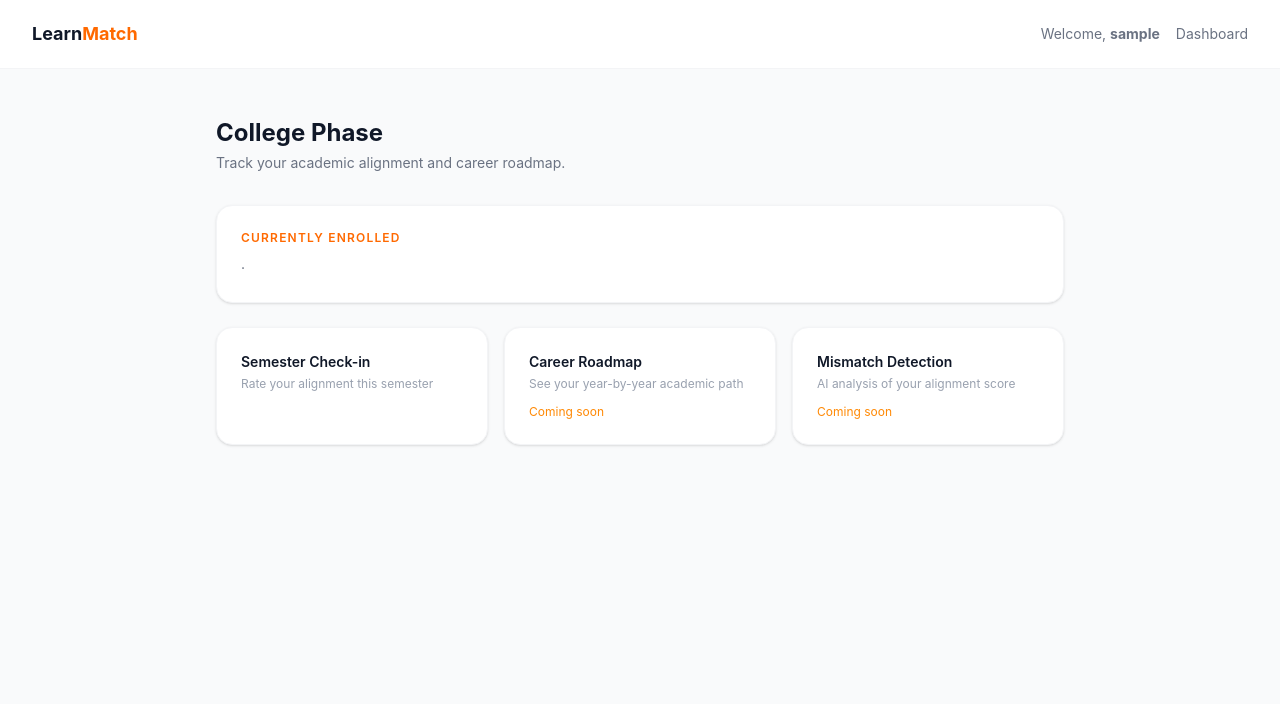
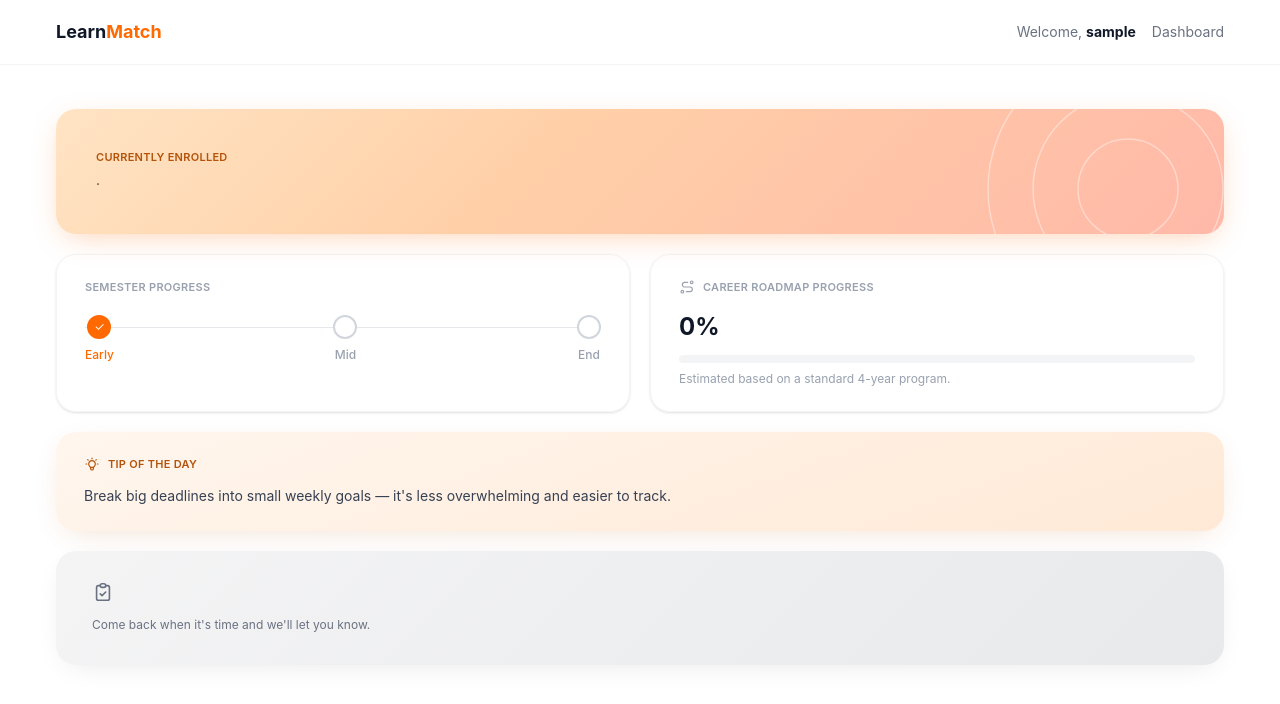
Before and after one commit to Shan-IT12/learnmatch, a React (Vite) app in the folder client/: page /college in a window 1280 px wide. Shown: the top 704 px of the page. Built offline with nearby package versions, Linux system fonts and the light colour scheme; no server answers; sample sign-in values are in the browser's storage.

Commit message:
Redesign College Dashboard with roadmap progress, tip of the day, and mismatch detection card

```diff
--- a/client/src/pages/college/CollegeDashboard.jsx
+++ b/client/src/pages/college/CollegeDashboard.jsx
@@ -1,5 +1,51 @@
 import { useState, useEffect } from 'react'
 import { useNavigate } from 'react-router-dom'
+import { IconArrowRight, IconClipboardCheck, IconRoute, IconBulb, IconAlertTriangle, IconCircleCheck } from '@tabler/icons-react'
+
+const PHASE_ORDER = ['Early', 'Mid', 'End']
+const PHASE_FRACTION = { Early: 0, Mid: 0.5, End: 1 }
+
+const dailyTips = [
+  "Break big deadlines into small weekly goals — it's less overwhelming and easier to track.",
+  "Review your notes within 24 hours of class. It cuts down study time later by a lot.",
+  "If a topic isn't clicking, try explaining it out loud to someone else — or even to yourself.",
+  "Sleep matters more than one extra hour of cramming. Your brain needs it to actually retain things.",
+  "Talk to your professors during consultation hours — most students never do, and it helps a lot.",
+  "Group study works best when everyone preps beforehand — otherwise it's just chatting.",
+  "Track your grades as they come in, not just before finals. Fewer surprises that way.",
+  "It's okay to ask for an extension. Professors respect students who communicate early.",
+  "Pick one hard task to do first thing in the day — it makes everything after feel easier.",
+  "Take actual breaks. Scrolling your phone for 10 minutes isn't the same as resting.",
+]
+
+function getDailyTip() {
+  const dayOfYear = Math.floor(
+    (Date.now() - new Date(new Date().getFullYear(), 0, 0)) / (1000 * 60 * 60 * 24)
+  )
+  return dailyTips[dayOfYear % dailyTips.length]
+}
+
+function parseYearNumber(yearLevel) {
+  if (!yearLevel) return 1
+  const match = yearLevel.match(/\d+/)
+  return match ? Number(match[0]) : 1
+}
+
+function parseSemesterNumber(semester) {
+  if (!semester) return 1
+  if (semester.includes('1st')) return 1
+  if (semester.includes('2nd')) return 2
+  return 2
+}
+
+function computeRoadmapProgress(yearLevel, semester, currentPhase) {
+  const yearNum = parseYearNumber(yearLevel)
+  const semNum = parseSemesterNumber(semester)
+  const completedFullSemesters = (yearNum - 1) * 2 + (semNum - 1)
+  const phaseFraction = PHASE_FRACTION[currentPhase] ?? 0
+  const progress = ((completedFullSemesters + phaseFraction) / 8) * 100
+  return Math.min(Math.round(progress), 100)
+}
 
 function CollegeDashboard() {
   const navigate = useNavigate()
@@ -71,18 +117,24 @@ function CollegeDashboard() {
 
   if (loading) {
     return (
-      <div className="min-h-screen flex items-center justify-center bg-gray-50">
+      <div className="min-h-screen flex items-center justify-center bg-white">
         <p className="text-sm text-gray-400">Loading...</p>
       </div>
     )
   }
 
-  const checkinCardIsActionable =
-    checkinStatus?.state === 'pending' || checkinStatus?.state === 'due'
+  const checkinCardIsActionable = checkinStatus?.state === 'pending' || checkinStatus?.state === 'due'
+  const currentPhase = checkinStatus?.currentPhase || 'Early'
+  const roadmapProgress = computeRoadmapProgress(
+    collegeInfo?.yearLevel,
+    collegeInfo?.semester,
+    currentPhase
+  )
+  const isMismatch = checkinStatus?.latestResult && checkinStatus.latestResult.status !== 'Good Alignment'
 
   return (
-    <div className="min-h-screen bg-gray-50">
-      <nav className="bg-white border-b border-gray-100 px-8 py-5 flex justify-between items-center">
+    <div className="min-h-screen bg-white">
+      <nav className="bg-white border-b border-gray-100 px-14 py-[18px] flex justify-between items-center">
         <button
           onClick={() => navigate('/dashboard')}
           className="text-lg font-bold text-gray-900 hover:opacity-80 transition"
@@ -90,7 +142,9 @@ function CollegeDashboard() {
           Learn<span className="text-orange-500">Match</span>
         </button>
         <div className="flex items-center gap-4">
-          <span className="text-sm text-gray-500">Welcome, <strong>{username}</strong></span>
+          <span className="text-sm text-gray-500">
+            Welcome, <strong className="text-gray-900">{username}</strong>
+          </span>
           <button
             onClick={() => navigate('/dashboard')}
             className="text-sm text-gray-500 hover:text-gray-900 transition"
@@ -100,81 +154,151 @@ function CollegeDashboard() {
         </div>
       </nav>
 
-      <div className="max-w-4xl mx-auto px-6 py-12">
-        <h1 className="text-2xl font-bold text-gray-900 mb-1">College Phase</h1>
-        <p className="text-gray-500 text-sm mb-8">
-          Track your academic alignment and career roadmap.
-        </p>
+      <div className="max-w-[1320px] mx-auto px-14 py-11">
 
-        {checkinStatus?.state === 'due' && (
-          <div className="rounded-2xl bg-orange-50 border border-orange-100 px-6 py-4 mb-6 flex justify-between items-center">
+        {checkinStatus?.latestResult && (
+          <div
+            className={`rounded-2xl px-6 py-4 mb-5 flex items-start gap-3 ${
+              isMismatch ? 'bg-orange-50 border border-orange-100' : 'bg-green-50 border border-green-100'
+            }`}
+          >
+            {isMismatch ? (
+              <IconAlertTriangle size={20} stroke={1.75} className="text-orange-500 shrink-0 mt-0.5" />
+            ) : (
+              <IconCircleCheck size={20} stroke={1.75} className="text-green-600 shrink-0 mt-0.5" />
+            )}
             <div>
               <p className="text-sm font-semibold text-gray-900">
-                Your {checkinStatus.nextPhase} check-in is ready
+                {isMismatch
+                  ? `We noticed a possible mismatch — ${checkinStatus.latestResult.status}`
+                  : "You're a good match with this course"}
               </p>
-              <p className="text-xs text-gray-500 mt-0.5">
-                It's been a while — let's see how things are going this semester.
+              <p className="text-xs text-gray-600 mt-1 leading-relaxed max-w-2xl">
+                {checkinStatus.latestResult.recommendation}
               </p>
             </div>
-            <button
-              onClick={handleStartCheckin}
-              disabled={startingCheckin}
-              className="bg-gray-900 text-white px-4 py-2.5 rounded-xl text-xs font-medium hover:bg-gray-800 transition shrink-0 ml-4 disabled:opacity-50"
-            >
-              {startingCheckin ? 'Starting...' : `Start ${checkinStatus.nextPhase} Check-in`}
-            </button>
           </div>
         )}
 
-        <div className="bg-white rounded-2xl border border-gray-100 shadow-sm p-6 mb-6">
-          <p className="text-xs font-semibold text-orange-500 uppercase tracking-widest mb-3">
+        <div
+          className="rounded-[20px] p-10 relative overflow-hidden mb-5 shadow-[0_8px_30px_-8px_rgba(249,115,22,0.35)]"
+          style={{ background: 'linear-gradient(135deg, #ffe4c4 0%, #ffd0a8 40%, #ffb8a8 100%)' }}
+        >
+          <svg width="320" height="320" viewBox="0 0 320 320" className="absolute -top-20 -right-16 opacity-40">
+            <circle cx="160" cy="160" r="140" fill="none" stroke="#fff" strokeWidth="1.5" />
+            <circle cx="160" cy="160" r="95" fill="none" stroke="#fff" strokeWidth="1.5" />
+            <circle cx="160" cy="160" r="50" fill="none" stroke="#fff" strokeWidth="1.5" />
+          </svg>
+          <p className="text-[11px] font-semibold uppercase tracking-wide mb-2" style={{ color: '#b45309' }}>
             Currently Enrolled
           </p>
-          <h2 className="text-lg font-bold text-gray-900 mb-1">{collegeInfo?.courseName}</h2>
-          <p className="text-sm text-gray-500">{collegeInfo?.yearLevel} · {collegeInfo?.semester}</p>
+          <p className="text-2xl font-bold mb-1.5 relative" style={{ color: '#2b1002' }}>
+            {collegeInfo?.courseName}
+          </p>
+          <p className="text-sm relative" style={{ color: '#7c3f0e' }}>
+            {collegeInfo?.yearLevel} · {collegeInfo?.semester}
+          </p>
         </div>
 
-        <div className="grid grid-cols-3 gap-4">
+        <div className="grid grid-cols-2 gap-5 mb-5">
 
-          <div
-            onClick={checkinCardIsActionable ? handleStartCheckin : undefined}
-            className={`bg-white rounded-2xl border border-gray-100 shadow-sm p-6 transition ${
-              checkinCardIsActionable ? 'cursor-pointer hover:border-orange-300' : ''
-            }`}
-          >
-            <h3 className="text-sm font-semibold text-gray-900 mb-1">Semester Check-in</h3>
-            <p className="text-xs text-gray-400">Rate your alignment this semester</p>
-            {checkinStatus?.state === 'pending' && (
-              <p className="text-xs text-orange-500 mt-3 font-medium">Start check-in →</p>
-            )}
-            {checkinStatus?.state === 'due' && (
-              <p className="text-xs text-orange-500 mt-3 font-medium">
-                {checkinStatus.nextPhase} check-in ready →
+          <div className="rounded-[20px] px-7 py-6 border border-gray-100 shadow-sm">
+            <p className="text-[11px] font-semibold uppercase tracking-wide mb-5 text-gray-400">
+              Semester Progress
+            </p>
+            <div className="flex items-center justify-between relative">
+              <div className="absolute top-3 left-0 right-0 h-px bg-gray-200 z-0" />
+              <div
+                className="absolute top-3 left-0 h-px bg-orange-500 z-0 transition-all duration-500"
+                style={{ width: `${(PHASE_ORDER.indexOf(currentPhase) / (PHASE_ORDER.length - 1)) * 100}%` }}
+              />
+              {PHASE_ORDER.map((phase, index) => {
+                const isPast = index < PHASE_ORDER.indexOf(currentPhase)
+                const isCurrent = phase === currentPhase
+                return (
+                  <div key={phase} className="flex flex-col items-center z-10">
+                    <div
+                      className={`w-6 h-6 rounded-full border-2 flex items-center justify-center transition-all ${
+                        isPast || isCurrent ? 'bg-orange-500 border-orange-500' : 'bg-white border-gray-300'
+                      }`}
+                    >
+                      {(isPast || (isCurrent && checkinStatus?.state !== 'pending')) && (
+                        <span className="text-white text-xs">✓</span>
+                      )}
+                    </div>
+                    <span className={`text-xs mt-2 font-medium ${isCurrent ? 'text-orange-500' : 'text-gray-400'}`}>
+                      {phase}
+                    </span>
+                  </div>
+                )
+              })}
+            </div>
+          </div>
+
+          <div className="rounded-[20px] px-7 py-6 border border-gray-100 shadow-sm">
+            <div className="flex items-center gap-2 mb-4">
+              <IconRoute size={16} stroke={1.75} className="text-gray-400" />
+              <p className="text-[11px] font-semibold uppercase tracking-wide text-gray-400">
+                Career Roadmap Progress
               </p>
-            )}
-            {checkinStatus?.state === 'not_due' && (
-              <p className="text-xs text-gray-400 mt-3">
-                Next up: {checkinStatus.nextPhase} check-in
+            </div>
+            <p className="text-2xl font-bold text-gray-900 mb-3">{roadmapProgress}%</p>
+            <div className="h-2 bg-gray-100 rounded-full overflow-hidden">
+              <div
+                className="h-full bg-orange-500 rounded-full transition-all"
+                style={{ width: `${roadmapProgress}%` }}
+              />
+            </div>
+            <p className="text-xs text-gray-400 mt-2">Estimated based on a standard 4-year program.</p>
+          </div>
+        </div>
+
+        <div
+          className="rounded-[20px] px-7 py-6 mb-5 shadow-[0_8px_30px_-10px_rgba(180,83,9,0.2)]"
+          style={{ background: 'linear-gradient(160deg, #fff6ee 0%, #ffe9d6 100%)' }}
+        >
+          <div className="flex items-center gap-2 mb-3">
+            <IconBulb size={16} stroke={1.75} style={{ color: '#b45309' }} />
+            <p className="text-[11px] font-semibold uppercase tracking-wide" style={{ color: '#b45309' }}>
+              Tip of the Day
+            </p>
+          </div>
+          <p className="text-sm text-gray-700 leading-relaxed max-w-2xl">{getDailyTip()}</p>
+        </div>
+
+        <div
+          onClick={checkinCardIsActionable ? handleStartCheckin : undefined}
+          className={`rounded-[20px] px-9 py-[30px] shadow-[0_8px_30px_-12px_rgba(0,0,0,0.12)] transition ${
+            checkinCardIsActionable ? 'cursor-pointer hover:-translate-y-0.5' : ''
+          }`}
+          style={{ background: 'linear-gradient(135deg, #f4f4f5 0%, #e8e9eb 100%)' }}
+        >
+          <div className="flex justify-between items-center">
+            <div>
+              <IconClipboardCheck size={22} stroke={1.75} className="text-gray-500" />
+              <p className="font-semibold text-base mt-3 mb-1 text-gray-900">
+                {checkinStatus?.state === 'pending' && 'Your check-in is ready'}
+                {checkinStatus?.state === 'due' && `Your ${checkinStatus.nextPhase} check-in is ready`}
+                {checkinStatus?.state === 'not_due' && `Next up: ${checkinStatus.nextPhase} check-in`}
+                {checkinStatus?.state === 'complete' && 'All check-ins done this semester'}
               </p>
-            )}
-            {checkinStatus?.state === 'complete' && (
-              <p className="text-xs text-gray-400 mt-3">All check-ins done this semester</p>
+              <p className="text-xs text-gray-500 max-w-[420px] leading-relaxed">
+                {checkinCardIsActionable
+                  ? "Takes about a minute — let's see how things are going."
+                  : "Come back when it's time and we'll let you know."}
+              </p>
+            </div>
+            {checkinCardIsActionable && (
+              <button
+                disabled={startingCheckin}
+                className="inline-flex items-center gap-1.5 bg-gray-900 text-white px-5 py-3 rounded-xl text-sm font-medium hover:bg-gray-800 hover:-translate-y-0.5 hover:shadow-lg transition-all duration-200 shrink-0 disabled:opacity-50"
+              >
+                {startingCheckin ? 'Starting...' : 'Start Check-in'} <IconArrowRight size={16} stroke={2} />
+              </button>
             )}
           </div>
+        </div>
 
-          <div className="bg-white rounded-2xl border border-gray-100 shadow-sm p-6">
-            <h3 className="text-sm font-semibold text-gray-900 mb-1">Career Roadmap</h3>
-            <p className="text-xs text-gray-400">See your year-by-year academic path</p>
-            <p className="text-xs text-orange-400 mt-3">Coming soon</p>
-          </div>
-
-          <div className="bg-white rounded-2xl border border-gray-100 shadow-sm p-6">
-            <h3 className="text-sm font-semibold text-gray-900 mb-1">Mismatch Detection</h3>
-            <p className="text-xs text-gray-400">AI analysis of your alignment score</p>
-            <p className="text-xs text-orange-400 mt-3">Coming soon</p>
-          </div>
-
-        </div>
       </div>
     </div>
   )
```
